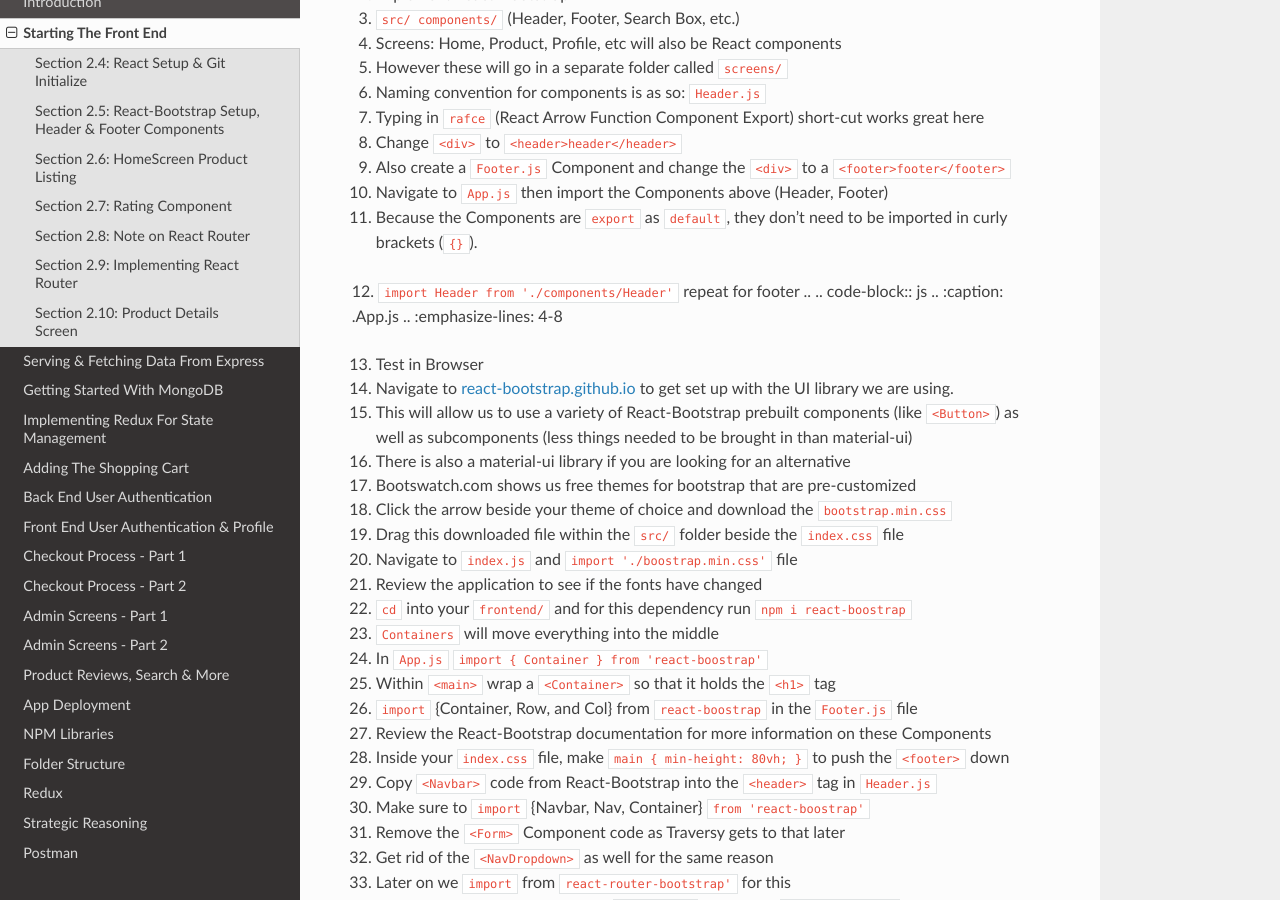
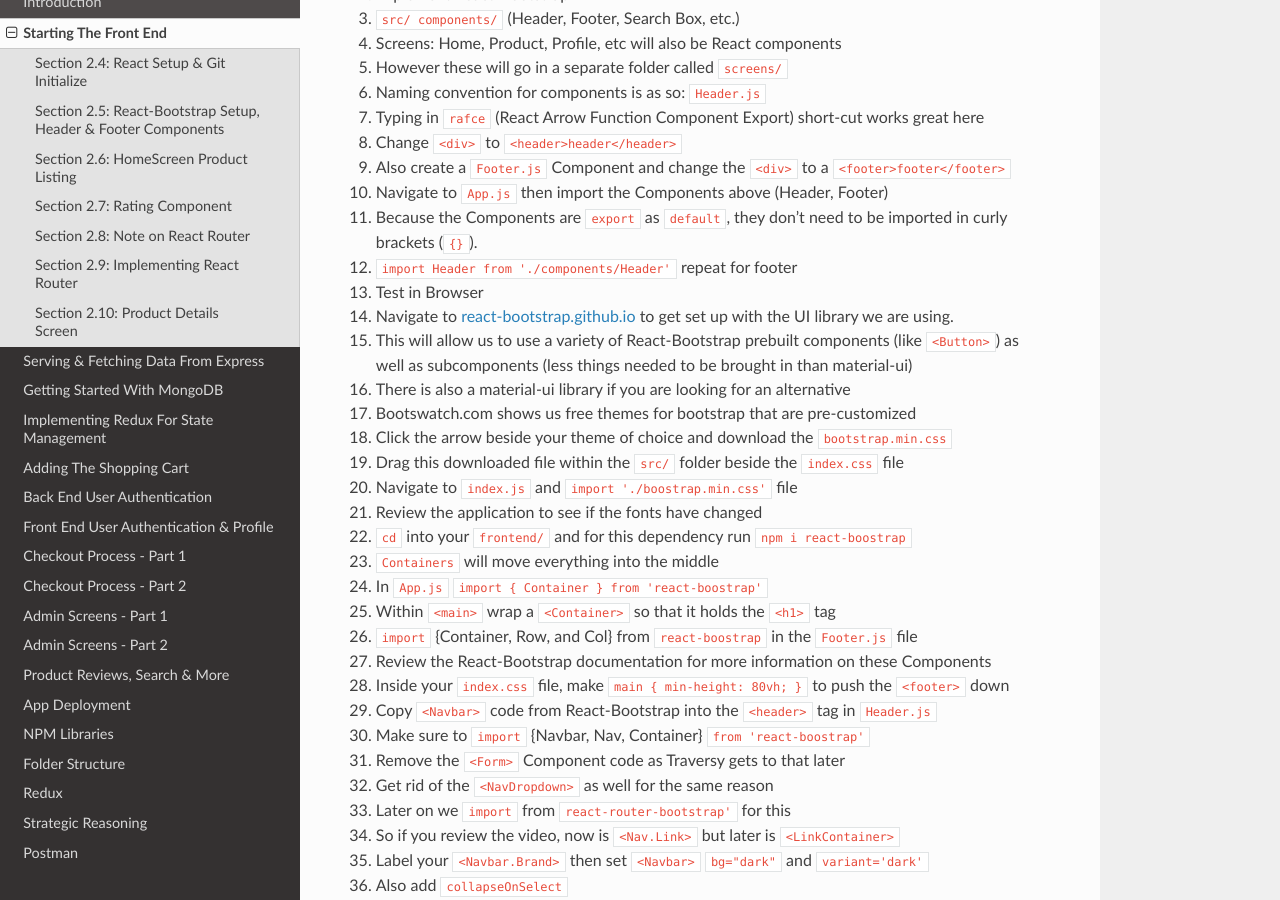
Before and after one commit to Pythonidaer/proshopapp, a Sphinx documentation site: the page built from docs/source/starting-the-front-end.rst, in a window 1280 px wide and 900 px high, scrolled down 1746 px. Built offline with Sphinx 7.4.7 and the Read the Docs theme 2.0.0, drawn with Linux system fonts in a browser that asks for light colours.

Commit message:
doesnt seen that .. code works in middle of numbered list so had to remove it even commented out

```diff
--- a/docs/source/starting-the-front-end.rst
+++ b/docs/source/starting-the-front-end.rst
@@ -77,21 +77,6 @@ Section 2.5: React-Bootstrap Setup, Header & Footer Components
 10. Navigate to ``App.js`` then import the Components above (Header, Footer)
 11. Because the Components are ``export`` as ``default``, they don't need to be imported in curly brackets (``{}``).
 12. ``import Header from './components/Header'`` repeat for footer
-.. .. code-block:: js
-..    :caption: .App.js
-..    :emphasize-lines: 4-8
-
-..    const App = () => {
-..     return (
-..         <>
-..         <Header />
-..         <main>
-..             <h1>Welcome To ProShop</h1>
-..         </main>
-..         <Footer />
-..         </>
-..     )
-.. }
 13. Test in Browser
 14. Navigate to `react-bootstrap.github.io <https://react-bootstrap.github.io/>`_ to get set up with the UI library we are using.
 15. This will allow us to use a variety of React-Bootstrap prebuilt components (like ``<Button>``) as well as subcomponents (less things needed to be brought in than material-ui)
```
